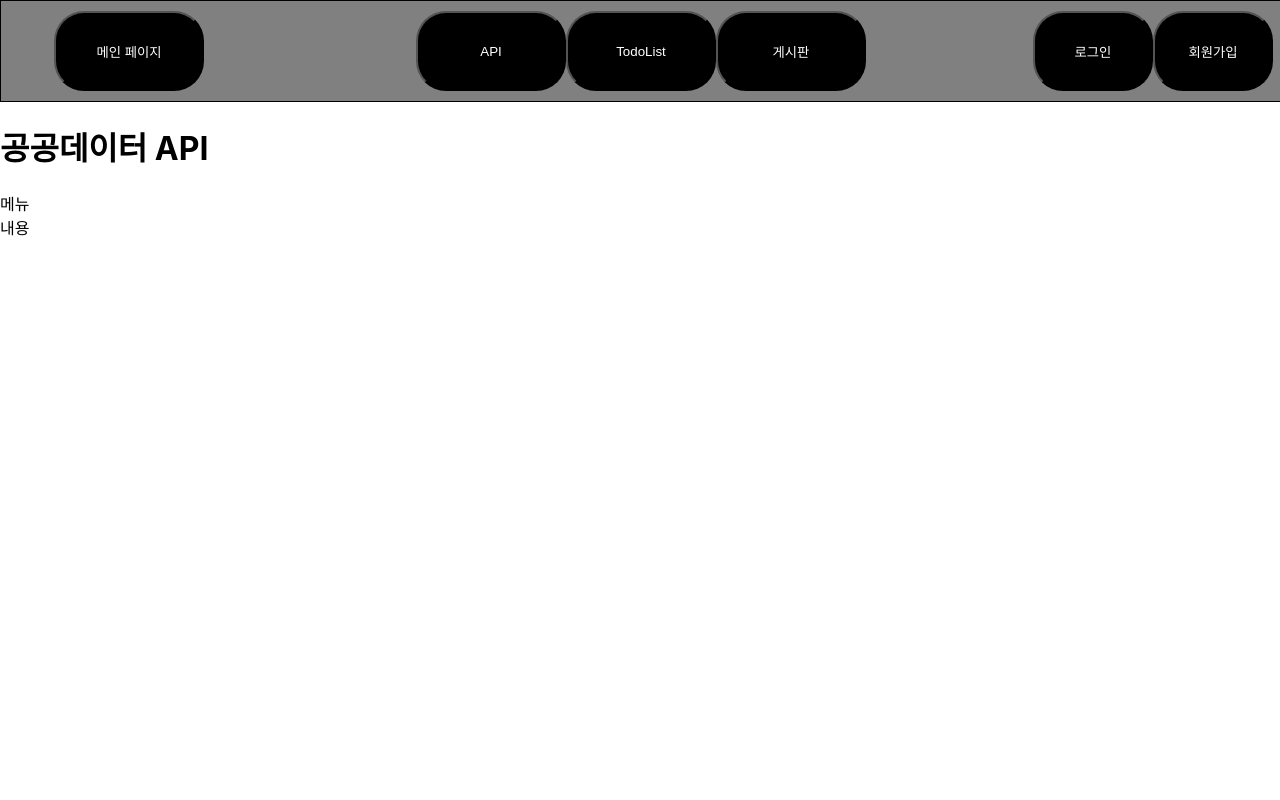
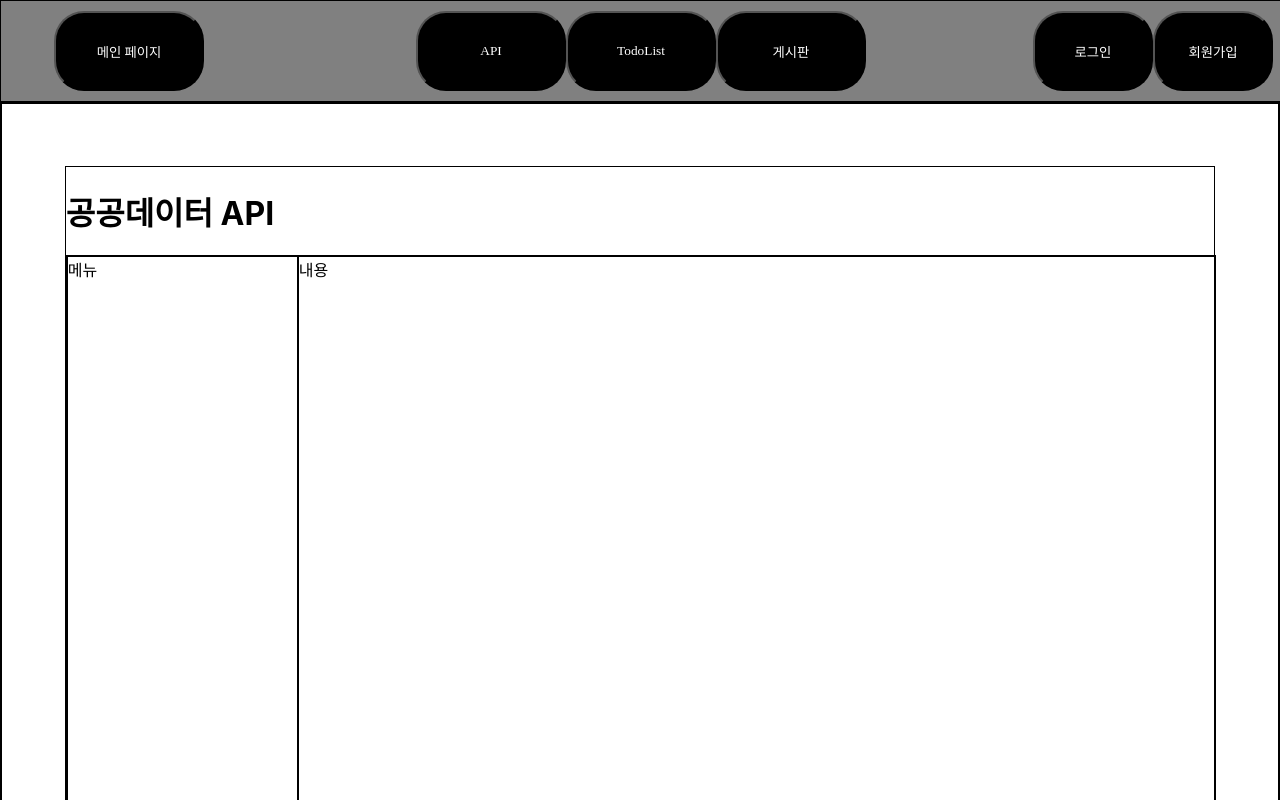
Before and after one commit to Akows/prj05, a React (Create React App) app in the folder client/: page /api in a window 1280 px wide. Shown: the top 800 px of the page. Built offline with nearby package versions, Linux system fonts and the light colour scheme; a web font is replaced by a local one.

Commit message:
[게시판 페이지] - 페이지 UI 수정

```diff
--- a/client/src/style/Board.css
+++ b/client/src/style/Board.css
@@ -24,7 +24,7 @@
 
     display: flex;
 
-    border: 1px solid black;
+    /* border: 1px solid black; */
     border-radius: 20px;
     background-color: lightsteelblue;
 }
@@ -33,23 +33,25 @@
     width: 20%;
     height: 100%;
 
-    border: 1px solid black;
+    /* border: 1px solid black; */
 }
 
 .board-contents {
     width: 80%;
     height: 100%;
 
-    border: 1px solid black;
+    /* border: 1px solid black; */
 }
 
 .board-sidemenu-title {
     width: 100%;
     height: 20%;
 
-    text-align: center;
+    margin-left: 15px;
 
-    border: 1px solid black;
+    /* text-align: center; */
+
+    /* border: 1px solid black; */
 }
 
 .board-sidemenu-menubar {
@@ -58,14 +60,14 @@
 
     text-align: center;
 
-    border: 1px solid black;
+    /* border: 1px solid black; */
 }
 
 .board-sidemenu-writemenu {
     width: 100%;
     height: 30%;
 
-    border: 1px solid black;
+    /* border: 1px solid black; */
 }
 
 .board-sidemenu-writebtu {
--- a/client/src/style/BoardViewandMod.css
+++ b/client/src/style/BoardViewandMod.css
@@ -24,7 +24,7 @@
 
     display: flex;
 
-    border: 1px solid black;
+    /* border: 1px solid black; */
     border-radius: 20px;
     background-color: lightsteelblue;
 }
--- a/client/src/style/BoardWrite.css
+++ b/client/src/style/BoardWrite.css
@@ -10,13 +10,13 @@
 
     text-align: center;
 
-    border: 1px solid black;
+    /* border: 1px solid black; */
 }
 
 .board-contents-boardcreatetitle {
     width: 100%;
     height: 20%;
-    border: 1px solid black;
+    /* border: 1px solid black; */
 }
 .board-contents-boardcreatetitle > input {
     width: 90%;
@@ -25,7 +25,7 @@
 .board-contents-boardcreatetext {
     width: 100%;
     height: 70%;
-    border: 1px solid black;
+    /* border: 1px solid black; */
 }
 .board-contents-boardcreatetext > input {
     width: 90%;
@@ -36,7 +36,7 @@
     width: 100%;
     height: 10%;
 
-    border: 1px solid black;
+    /* border: 1px solid black; */
 }
 .board-contents-submitbtn {
     width: 150px;
--- a/client/src/style/Boardlist.css
+++ b/client/src/style/Boardlist.css
@@ -4,7 +4,7 @@
 
     text-align: center;
 
-    border: 1px solid black;
+    /* border: 1px solid black; */
 }
 
 .board-contents-boarddes {
@@ -12,7 +12,7 @@
 
     display: inline-flex;
 
-    border: 1px solid black;
+    /* border: 1px solid black; */
 }
 
 .board-contents-boarddesnumber {
--- a/client/src/style/Callapi.css
+++ b/client/src/style/Callapi.css
@@ -0,0 +1,46 @@
+.callapi-section {
+    display : flex;
+    justify-content: center;
+    align-items : center;
+}
+
+.callapi-outer {
+    border: 1px solid black;
+}
+
+.callapi-inner {
+    width: 1650px;
+    height: 1250px;
+
+    border: 1px solid black;
+}
+
+.callapi-contentsbox {
+    width: 90%;
+    height: 90%;
+
+    border: 1px solid black;
+}
+
+.callapi-apiouter {
+    width: 100%;
+    height: 92.5%;
+
+    display: flex;
+
+    border: 1px solid black;
+}
+
+.callapi-apimenu {
+    width: 20%;
+    height: 100%;
+
+    border: 1px solid black;
+}
+
+.callapi-apicontents {
+    width: 80%;
+    height: 100%;
+
+    border: 1px solid black;
+}
--- a/client/src/style/Menubar.css
+++ b/client/src/style/Menubar.css
@@ -32,6 +32,8 @@
 
     border-radius: 30px;
 
+    font-family: 'GIfont';
+
     color: white;
     background-color: black;
 }
@@ -41,6 +43,8 @@
     height: 80px;
 
     border-radius: 30px;
+
+    font-family: 'GIfont';
 
     color: white;
     background-color: black;
```
